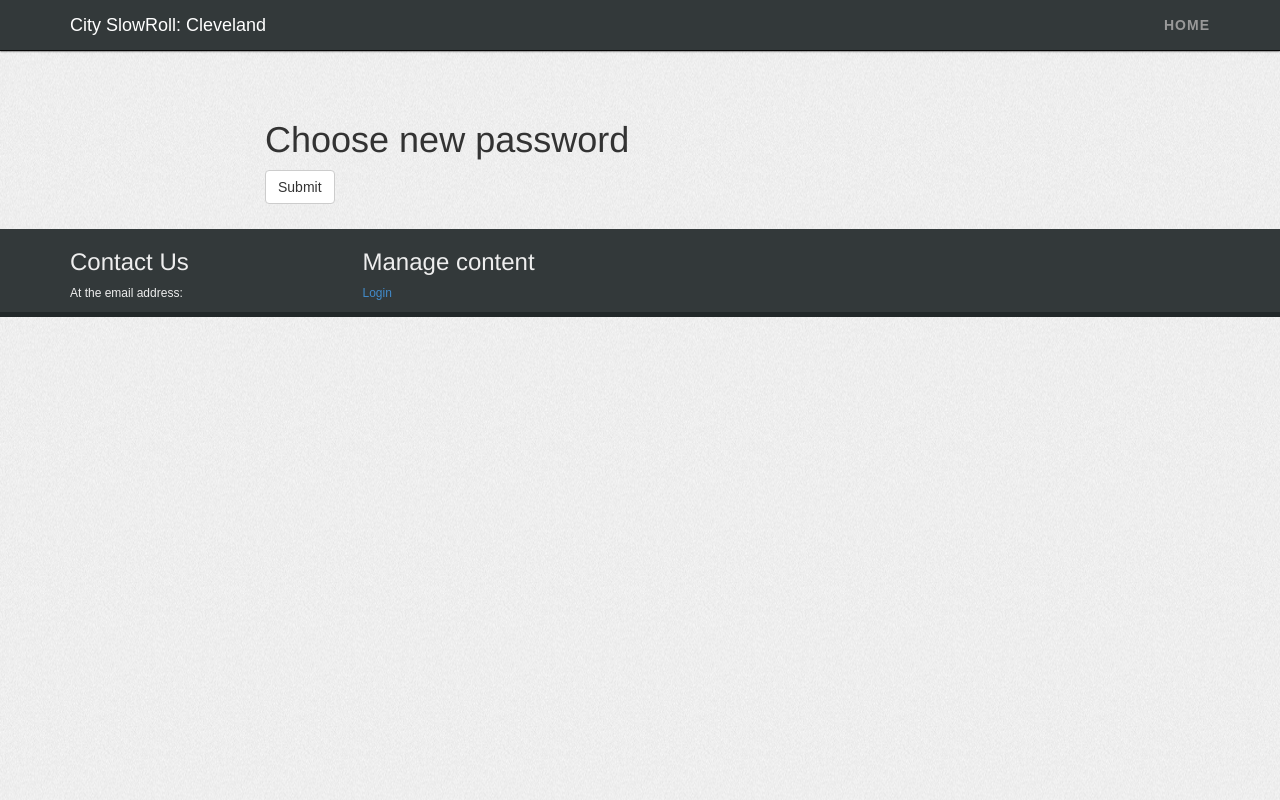
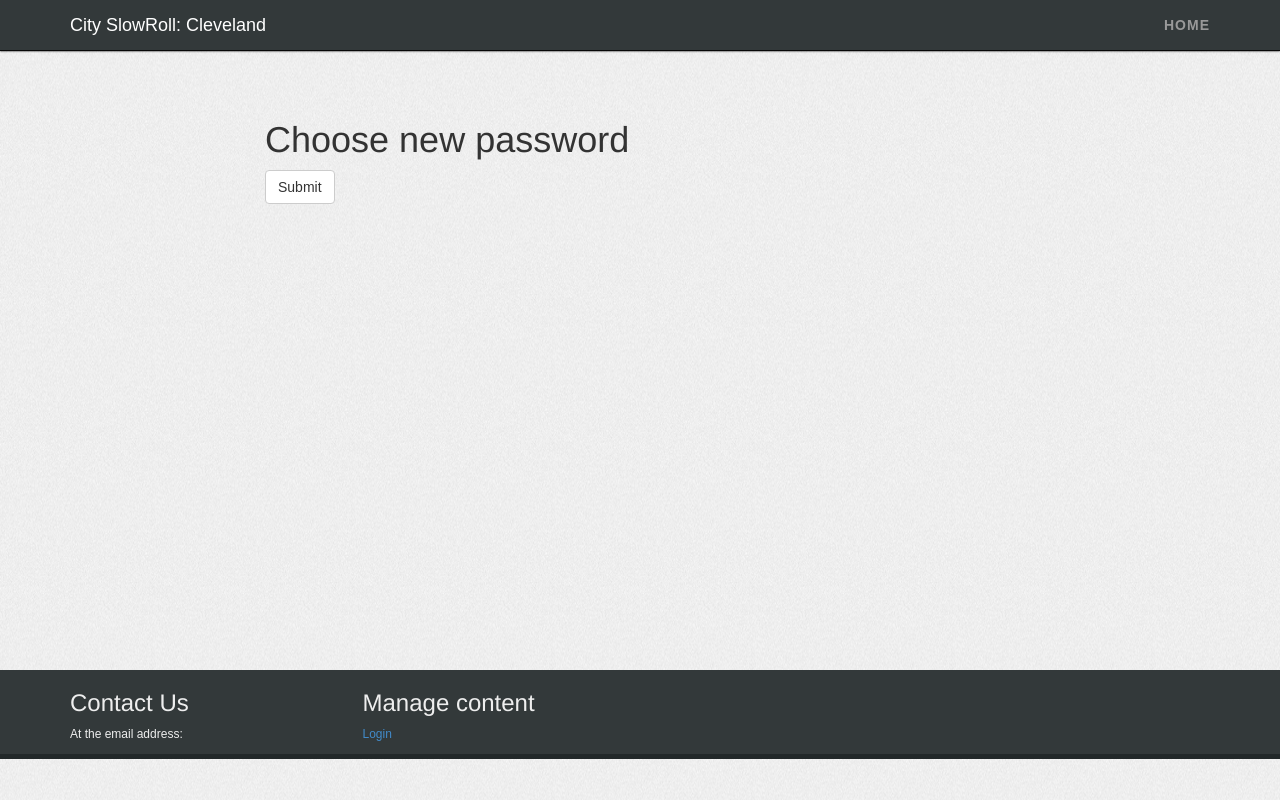
Before and after one commit to MattyO/cityslowroll, a Django app: a page that uses cityslowroll/templates/layout.html in a window 1280 px wide. Run offline with Django 3.2, Linux system fonts and the light colour scheme; parts of the project's set-up code (start-up, migrations or seed data) failed here and were passed over; some libraries are stand-ins or nearby versions.

Commit message:
sticky footer

```diff
--- a/cityslowroll/static/css/style.css
+++ b/cityslowroll/static/css/style.css
@@ -83,3 +83,19 @@ article h3 a{
 	-webkit-transition: color 1s;
 	-o-transition: color 1s;
 }
+/* for sticky footer */
+* {
+	margin: 0;
+}
+html, body {
+	height: 100%;
+}
+.wrapper {
+	min-height: 100%;
+	height: auto !important;
+	height: 100%;
+	margin: 0 auto -155px; /* the bottom margin is the negative value of the footer's height */
+}
+.footer, .push {
+	height: 155px; /* .push must be the same height as .footer */
+}
--- a/cityslowroll/templates/layout.html
+++ b/cityslowroll/templates/layout.html
@@ -9,6 +9,7 @@
     <script type="text/javascript" src="{% static "vendor/bootstrap/js/bootstrap.min.js" %}"> </script>
   </head>
   <body>
+    <div class="wrapper">
       {% block intro %}
       {% endblock %}
       <nav class="navbar navbar-inverse navbar-fixed-top" role="navigation">
@@ -45,6 +46,8 @@
           </div>
         </div>
       </div>
+      <div class="push"></div>
+    </div>
     <footer>
       <div class="container">
         <div class="row">
```
Lines whose indentation alone changed are shown as unchanged.
